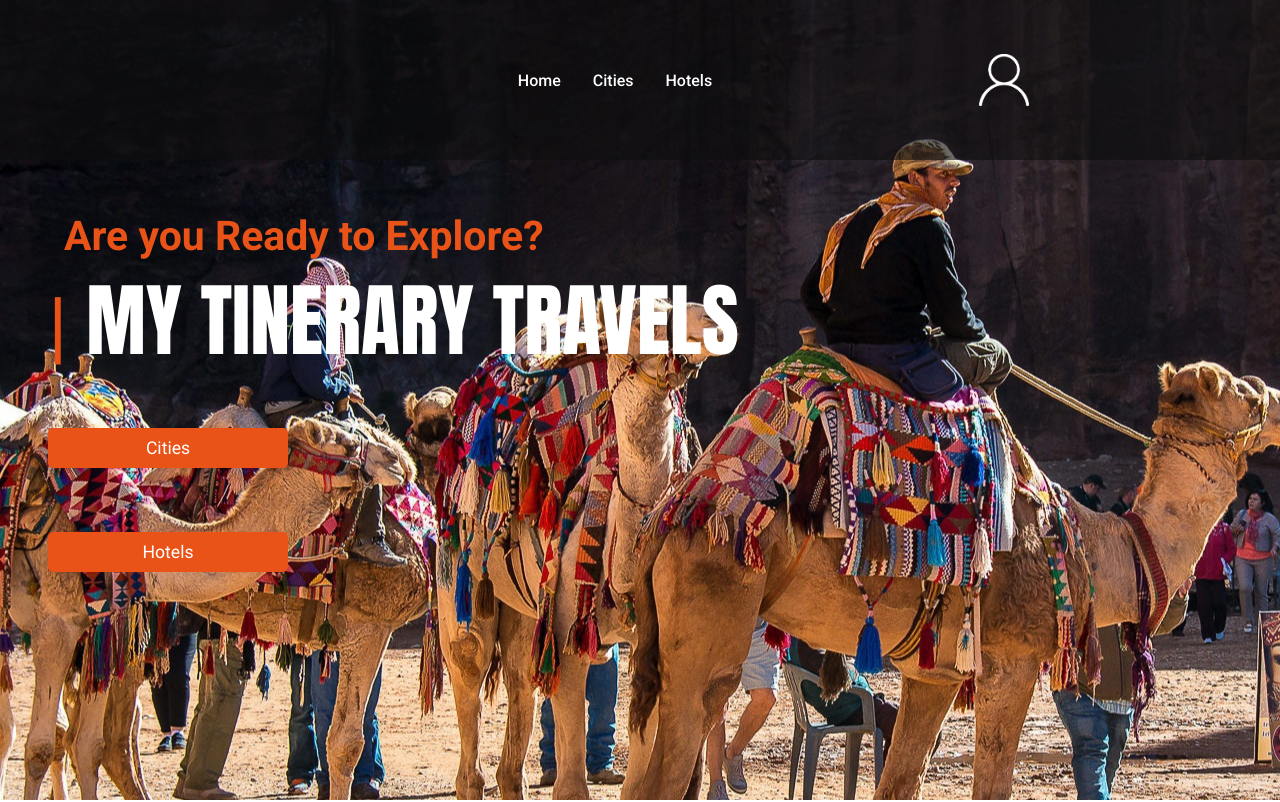
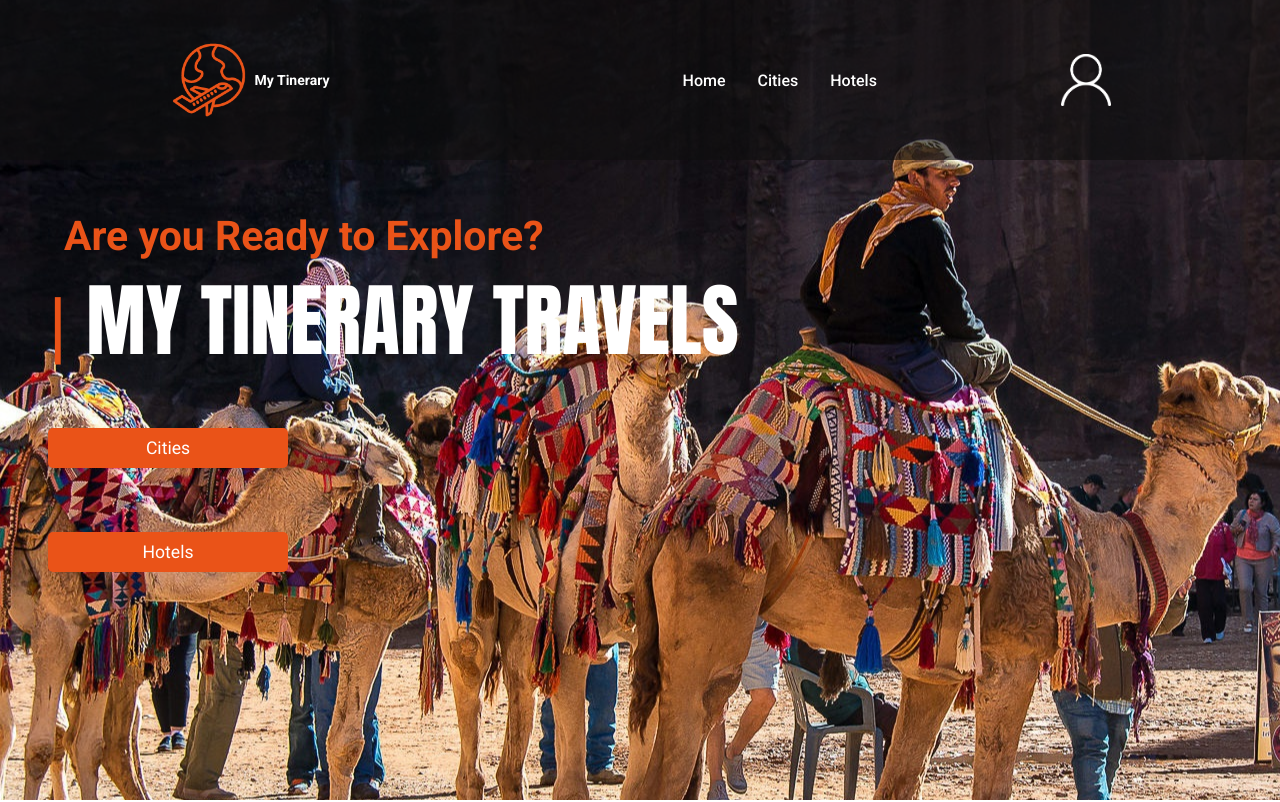
Before and after one commit to SantiagoDelgadoo/my-tinerary-team-kingca-one, a React (Create React App) app: page / in a window 1280 px wide. Shown: the top 802 px of the page. Built offline with nearby package versions, Linux system fonts and the light colour scheme.

Commit message:
tarea 05 termina

```diff
--- a/src/App.css
+++ b/src/App.css
@@ -64,6 +64,7 @@ ul:hover {
 }
 
 .textoLogo {
+  color: white;
   font-size: 14px;
   margin-left: 6px;
   font-weight: 700;
@@ -154,10 +155,6 @@ h1 {
 
 .menuBurguer {
   width: 35px;
-}
-
-.logo {
-  display: none;
 }
 
 .botonUp{
--- a/src/App.js
+++ b/src/App.js
@@ -7,21 +7,18 @@ import './data/places';
 import './data/events';
 import Main from './layouts/Main';
 import {Routes, Route} from 'react-router-dom'
-import Home1 from './pages/Home1';
-import Home2 from './pages/Home2';
 import AutoToTop from './components/AutoToTop';
+import Welcome from './pages/Welcome';
 function App() {
   return (
-    <>
+
+    <Main>
     <AutoToTop></AutoToTop>
-    <Main>
     <Routes>
-    <Route path="/home" element={<Home1/>}>
-      </Route>
+    <Route path="" element={<Welcome/>}></Route>
+    <Route path="/home" element={<Welcome/>}></Route>
     </Routes>
     </Main>
-    <Home2/>
-    </>
   );
 }
 export default App;
--- a/src/components/NavBar.jsx
+++ b/src/components/NavBar.jsx
@@ -26,9 +26,15 @@ export default function NavBar() {
         ) : (
           <div className="containerBurger">
             <img src="./img/hambur.png" className="menuBurguer" onClick={changeMenu} alt="Menu Desplegable"/>
-            <button>Home</button>
-            <button>Cities</button>
-            <button>Hotels</button>
+          <NavLink style={{textDecoration: 'none'}} to="/home">
+            <ul>Home</ul>
+          </NavLink>
+          <NavLink style={{textDecoration: 'none'}}to="/cities">
+            <ul>Cities</ul>
+          </NavLink>
+          <NavLink style={{textDecoration: 'none'}}to="/hotels">
+            <ul>Hotels</ul>
+          </NavLink>
           </div>
         )}
         <nav>
@@ -45,8 +51,12 @@ export default function NavBar() {
         {seeLogin ? (
           <div className="usuario">
             <img src="./img/usuario.png" onClick={change} alt="Usuario" />
+            <NavLink style={{textDecoration: 'none'}}to="/signup">
             <button>Login</button>
+            </NavLink>
+            <NavLink style={{textDecoration: 'none'}}to="/logout">
             <button>Logout</button>
+            </NavLink>
           </div>
         ) : (
           <div className="usuario">
--- a/src/layouts/Main.jsx
+++ b/src/layouts/Main.jsx
@@ -1,8 +1,16 @@
 import React from 'react'
+import Footer from '../components/Footer'
+import NavBar from '../components/NavBar'
 import Home1 from '../pages/Home1'
 
-export default function Main() {
+export default function Main(props) {
   return (
-    <Home1></Home1>
+    <>
+    <NavBar></NavBar>
+    <div>
+    {props.children}
+    </div>
+    <Footer></Footer>
+    </>
   )
 }
--- a/src/pages/Home1.jsx
+++ b/src/pages/Home1.jsx
@@ -6,7 +6,6 @@ import { Link as NavLink } from 'react-router-dom'
 export default function Home1() {
   return (
     <div className="FirstContainer">
-      <NavBar></NavBar>
       <div className="containerSubtitulos">
       <div className="subtituloHome1">
         <h3>Are you Ready to Explore?</h3>
--- a/src/pages/Home2.jsx
+++ b/src/pages/Home2.jsx
@@ -10,7 +10,6 @@ export default function Home2() {
     <Carousel/>
     <ScrollToTop/>
     </main>
-    <Footer/>
     </>
   )
 }
--- /dev/null
+++ b/src/pages/Welcome.jsx
@@ -0,0 +1,12 @@
+import React from 'react'
+import Home1 from './Home1'
+import Home2 from './Home2'
+
+export default function Welcome() {
+  return (
+    <>
+    <Home1></Home1>
+    <Home2></Home2>
+    </>
+  )
+}
```
